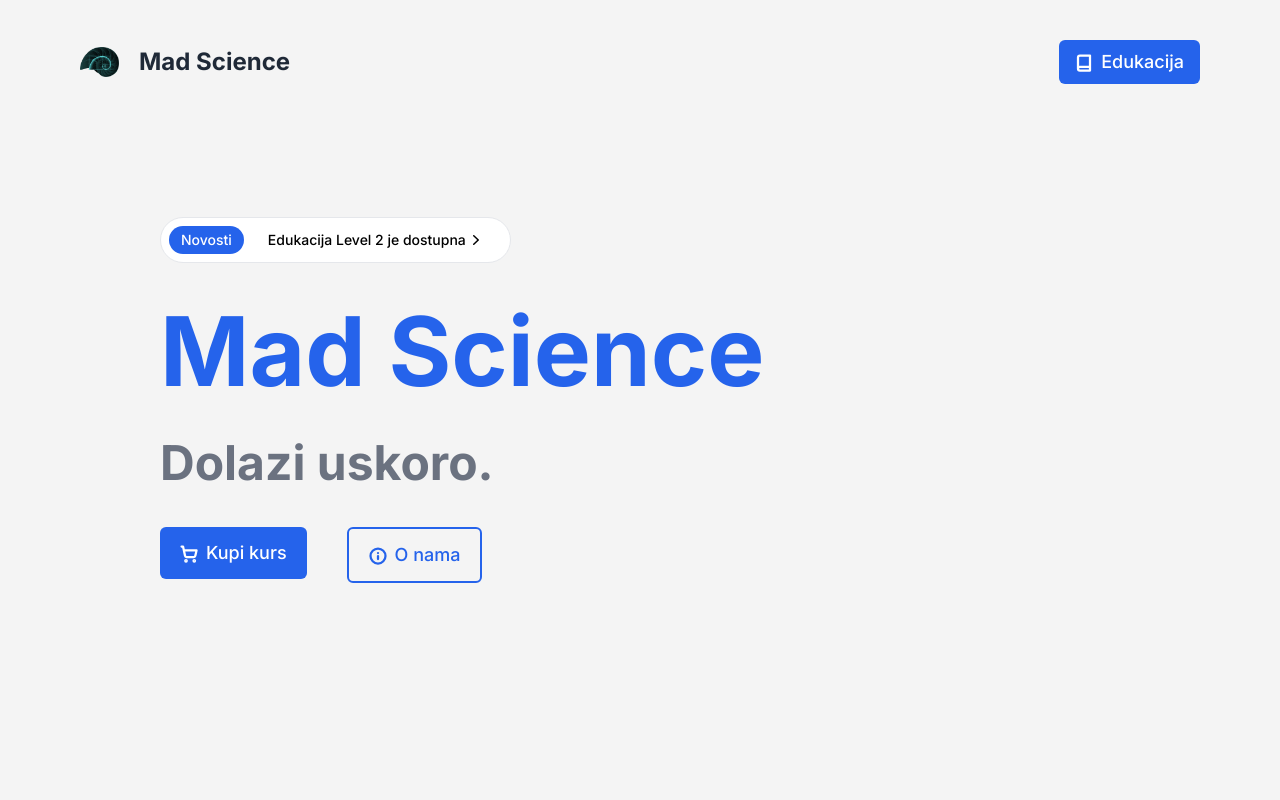
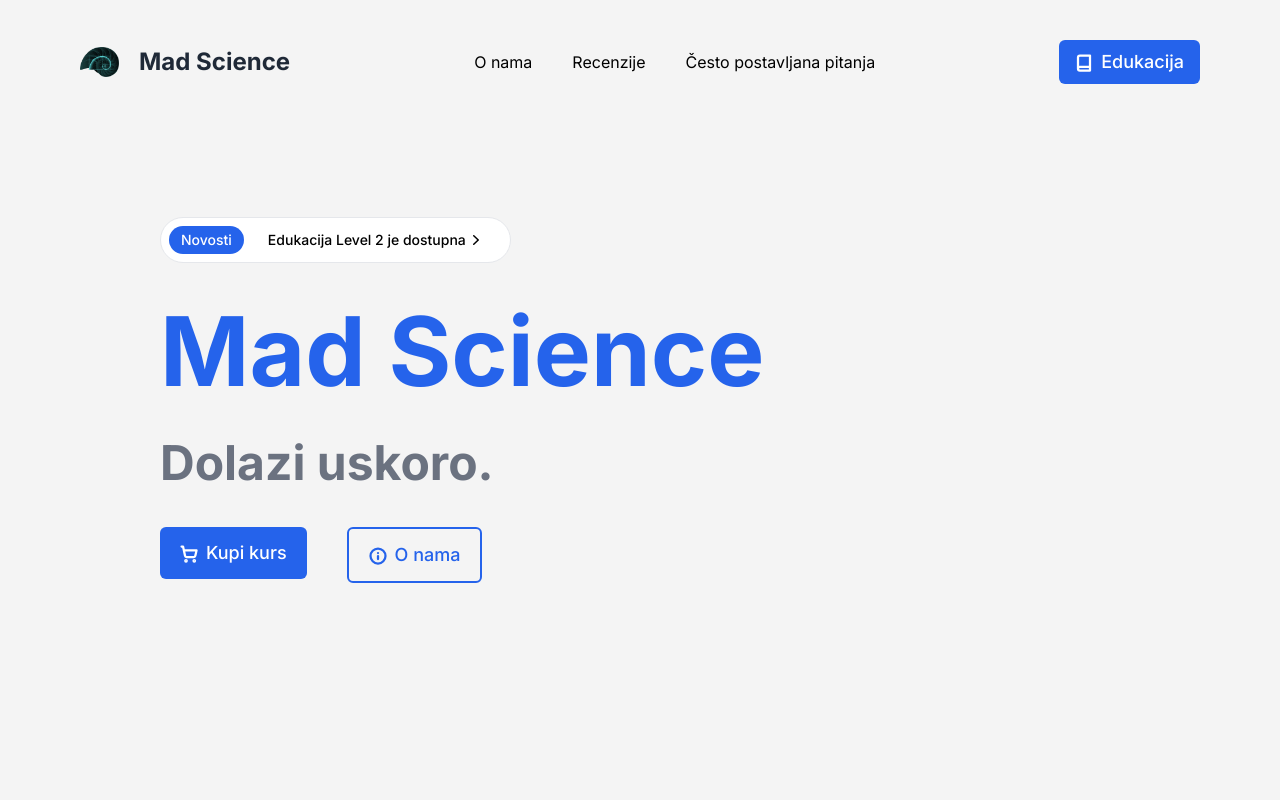
Before and after one commit to faustatwork/mad-science-website, a Next.js app: page / in a window 1280 px wide. Shown: the top 800 px of the page. Built offline with nearby package versions, Linux system fonts and the light colour scheme.

Commit message:
fix(navbar): remove overlay animation

```diff
--- a/components/Navbar.tsx
+++ b/components/Navbar.tsx
@@ -9,10 +9,6 @@ import { motion } from "framer-motion";
 const Navbar = () => {
   const [isOpen, setIsOpen] = useState(false);
   const isWindowSizeSmall = useMediaQuery("(max-width: 1075px)");
-  const motionVariants = {
-    open: { opacity: 1 },
-    closed: { opacity: 0 },
-  };
 
   const navLinks = (
     <>
@@ -110,10 +106,7 @@ const Navbar = () => {
           <Image alt="Mad Science logo" src={logo} height={30} quality={100} />
           Mad Science
         </Link>
-        <motion.ul
-          animate={isOpen ? "open" : "closed"}
-          variants={motionVariants}
-          transition={{ duration: 0.3, type: "spring", stiffness: 100 }}
+        <ul
           className={
             isWindowSizeSmall
               ? "absolute mt-[4.5rem] h-[90vh] w-full list-none flex-col items-start justify-start gap-10 bg-gray-200 p-10 text-white dark:bg-zinc-900" +
@@ -135,7 +128,7 @@ const Navbar = () => {
             </span>
             Edukacija
           </Link>
-        </motion.ul>
+        </ul>
         <Link
           className={
             isWindowSizeSmall
```
